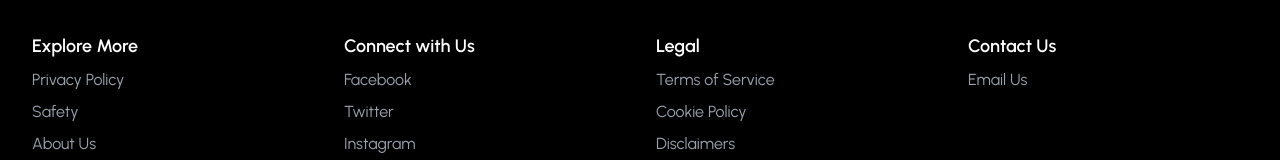
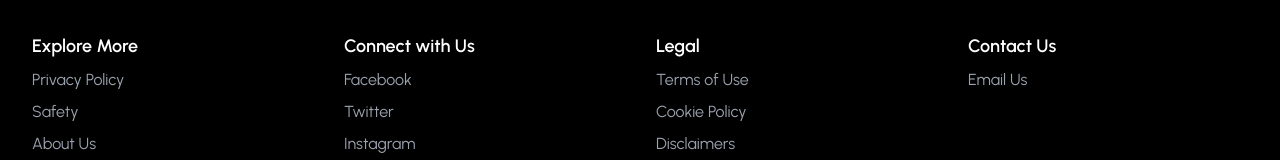
Before and after one commit to tek-juice/socialgems-website, a Next.js app: page / in a window 1280 px wide. Shown: the part 3936-4096 px from the top of the page. Built offline with nearby package versions, Linux system fonts and the light colour scheme.

Commit message:
renamed terms of use

```diff
--- a/src/app/components/footer.tsx
+++ b/src/app/components/footer.tsx
@@ -33,7 +33,7 @@ const Footer = () => {
             <div className="flex flex-col items-center sm:items-start">
               <h3 className="text-lg font-semibold mb-2">Legal</h3>
               <ul className="space-y-2">
-                <li><Link href="/terms-of-service" className="text-gray-400 hover:text-white">Terms of Service</ Link></li>
+                <li><Link href="/terms-of-use" className="text-gray-400 hover:text-white">Terms of Use</ Link></li>
                 <li><Link href="/privacypolicy" className="text-gray-400 hover:text-white">Cookie Policy</ Link></li>
                 <li><Link href="/privacypolicy" className="text-gray-400 hover:text-white">Disclaimers</ Link></li>
               </ul>
--- a/src/app/terms-of-service/page.tsx
+++ b/src/app/terms-of-use/page.tsx
@@ -3,7 +3,7 @@ import { useState } from "react";
 import Navbar from "../components/navbar";
 import Footer from "../components/footer";
 
-export default function TermsofService() {
+export default function TermsofUse() {
 
     return(
         <div className="min-h-screen flex flex-col bg-gray-100">
```
